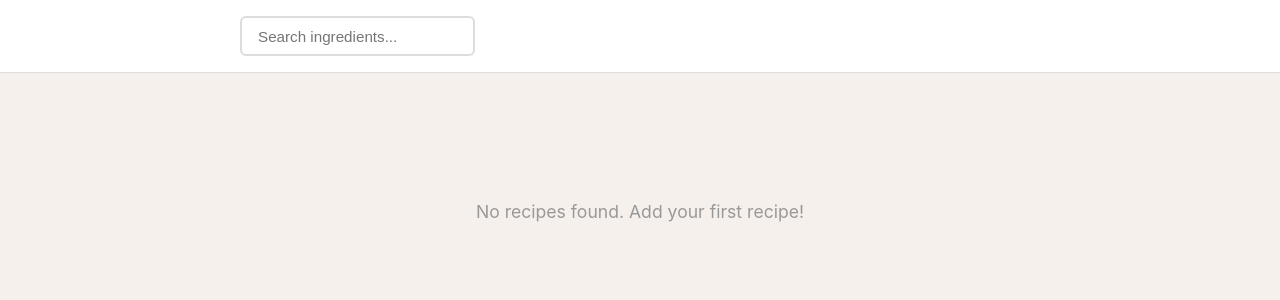
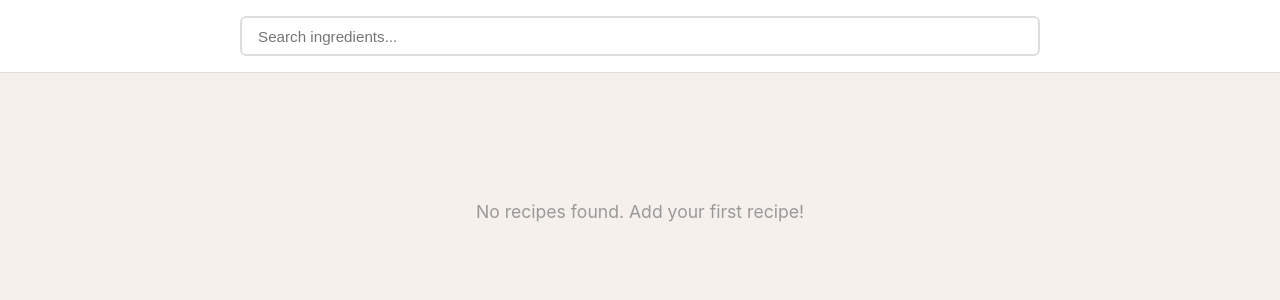
Before and after one commit to skuzniak-ca/recipinator, a Flask app: page / in a window 1280 px wide. Shown: the part 64-364 px from the top of the page. Run offline with Flask 3, Linux system fonts and the light colour scheme; data that the repository does not hold is empty.

Commit message:
More styling fixes

```diff
--- a/static/css/style.css
+++ b/static/css/style.css
@@ -97,7 +97,7 @@ header h1 {
 }
 
 .filter-input-wrapper input {
-    flex: 1;
+    width: 100%;
     padding: 0.6rem 1rem;
     border: 2px solid #ddd;
     border-radius: 6px;
```
